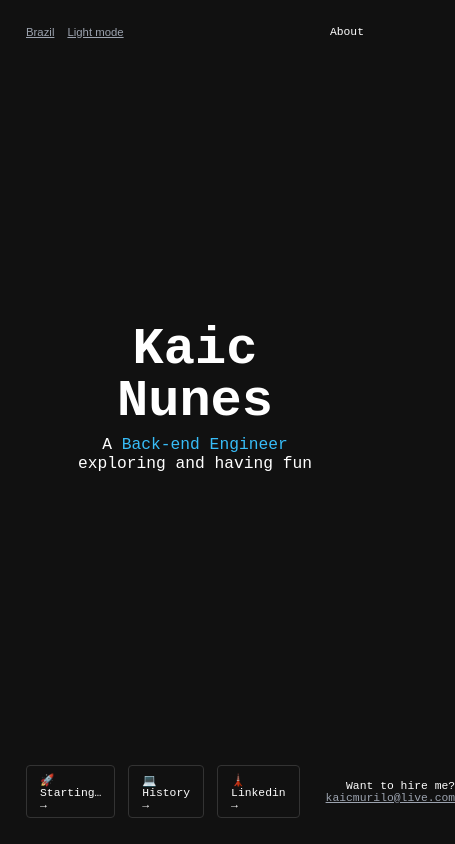
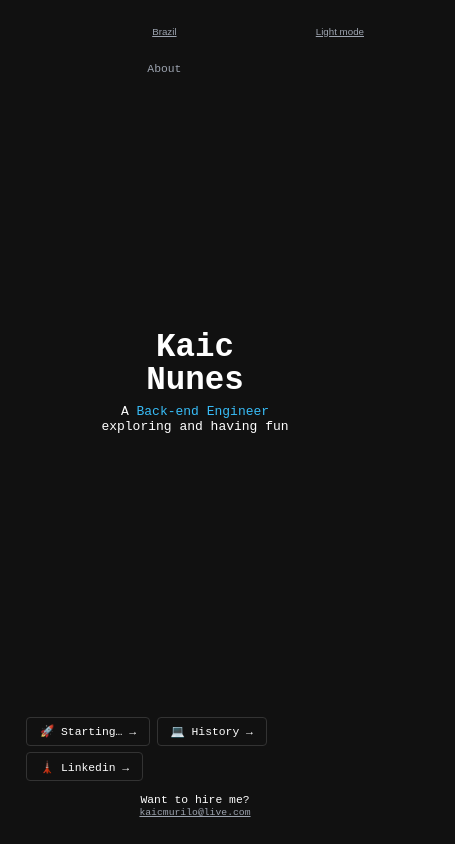
Before and after one commit to kaicmurilo/kaicmurilo, a React (Create React App) app: page / in a window 390 px wide. Shown: the whole page, 455 px wide, since content can reach past the window. Built offline with nearby package versions, Linux system fonts and the light colour scheme.

Commit message:
melhoria visual

```diff
--- a/package.json
+++ b/package.json
@@ -46,6 +46,11 @@
     ]
   },
   "devDependencies": {
+    "@types/babel__core": "^7.20.5",
+    "@types/babel__generator": "^7.27.0",
+    "@types/babel__template": "^7.4.4",
+    "@types/babel__traverse": "^7.20.7",
+    "@types/node": "^24.0.7",
     "gh-pages": "^6.3.0"
   },
   "homepage": "https://kaicmurilo.github.io/kaicmurilo"
--- a/src/App.css
+++ b/src/App.css
@@ -1,22 +1,24 @@
-/* src/App.module.css */
+/* src/App.css */
+
+/* Container */
 .container {
   display: flex;
   flex-direction: column;
   justify-content: space-between;
-  height: 100vh;
+  min-height: 100vh;
   padding: 2rem;
   background: #111;
   color: #fff;
   font-family: monospace;
 }
 
+/* Header */
 .header {
   display: grid;
-  grid-template-columns: auto auto 1fr;
+  grid-template-columns: auto auto auto 1fr;
   align-items: center;
   gap: 1rem;
 }
-
 .link {
   background: none;
   border: none;
@@ -25,88 +27,94 @@
   cursor: pointer;
   font-size: 0.875rem;
 }
-
 .nav {
-  justify-self: end;
   display: flex;
-  gap: 1.5rem;
+  justify-content: center;
+  margin-top: 1rem;
+}
+.navLink {
+  background: none;
+  border: none;
+  color: #9ca3af;
+  text-decoration: none;
+  font-size: 0.875rem;
+  cursor: pointer;
 }
 
-.navLink {
-  color: inherit;
-  text-decoration: none;
-  font-size: 0.875rem;
-}
-
-.navLink:hover {
-  text-decoration: underline;
-}
-
+/* Main */
 .main {
+  flex: 1;
+  display: flex;
+  flex-direction: column;
+  justify-content: center;
+  align-items: center;
   text-align: center;
 }
-
-.subtitle {
-  font-size: 0.875rem;
-  text-transform: lowercase;
-  margin-bottom: 1rem;
-  color: #9ca3af;
-}
-
 .title {
   font-size: 4rem;
-  font-weight: bold;
+  line-height: 1;
   margin: 0;
-  line-height: 1;
 }
-
 .bio {
+  margin-top: 0.5rem;
   font-size: 1.25rem;
-  margin: 0.5rem 0;
 }
-
 .highlight {
   color: #38bdf8;
 }
 
-.hint {
+/* Footer */
+.footer {
+  display: flex;
+  flex-wrap: wrap;
+  justify-content: space-between;
+  align-items: flex-start;
+  gap: 1rem;
   margin-top: 2rem;
   font-size: 0.875rem;
-  color: #6b7280;
 }
-
-.kbd {
-  background: #222;
-  border: 1px solid #333;
-  border-radius: 4px;
-  padding: 0.2rem 0.4rem;
-}
-
-.footer {
-  display: grid;
-  grid-template-columns: 1fr auto;
-  align-items: center;
-  gap: 2rem;
-  font-size: 0.875rem;
-}
-
 .posts {
   display: flex;
-  gap: 1rem;
+  flex-wrap: wrap;
+  gap: 0.5rem;
 }
-
 .postLink {
   padding: 0.5rem 1rem;
   border: 1px solid #333;
   border-radius: 4px;
   text-decoration: none;
   color: inherit;
+  white-space: nowrap;
+}
+.contact {
+  text-align: right;
+  flex-shrink: 0;
 }
 
-.postLink:hover {
-  background: #222;
+/* Responsive */
+@media (max-width: 640px) {
+  .header {
+    grid-template-columns: 1fr auto;
+  }
+  .link {
+    font-size: 0.75rem;
+  }
+
+  .main {
+    padding: 1rem 0;
+  }
+  .title {
+    font-size: 2.5rem;
+  }
+  .bio {
+    font-size: 1rem;
+  }
+  .footer {
+    flex-direction: column;
+    align-items: center;
+    text-align: center;
+  }
+  .contact {
+    text-align: center;
+  }
 }
-
-.contact {
-  text-align: right;
-}
```
Also changed, not shown: tsconfig.json (+19 -13 lines), 1 other file (tests, documents, lock files or other folders).
